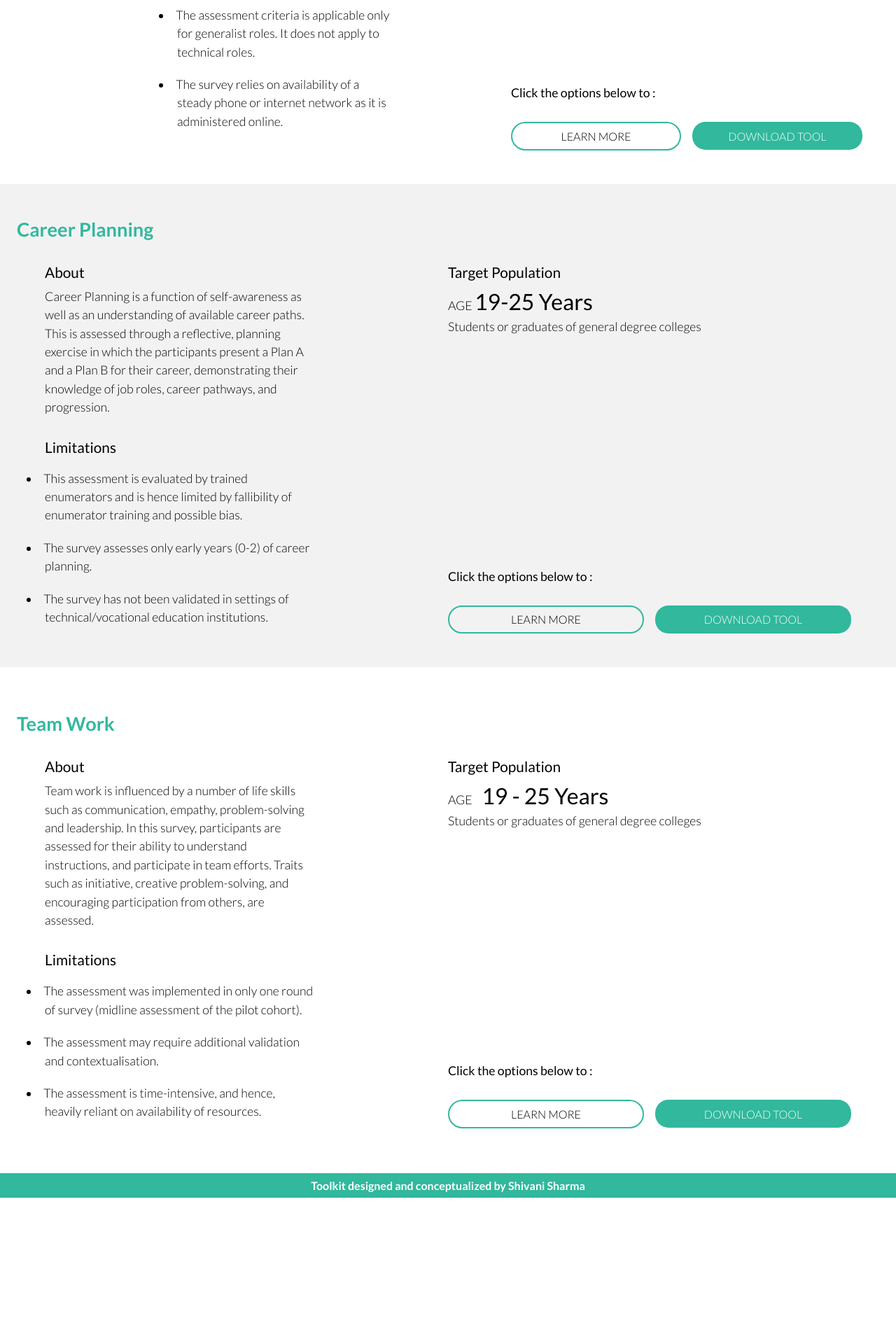
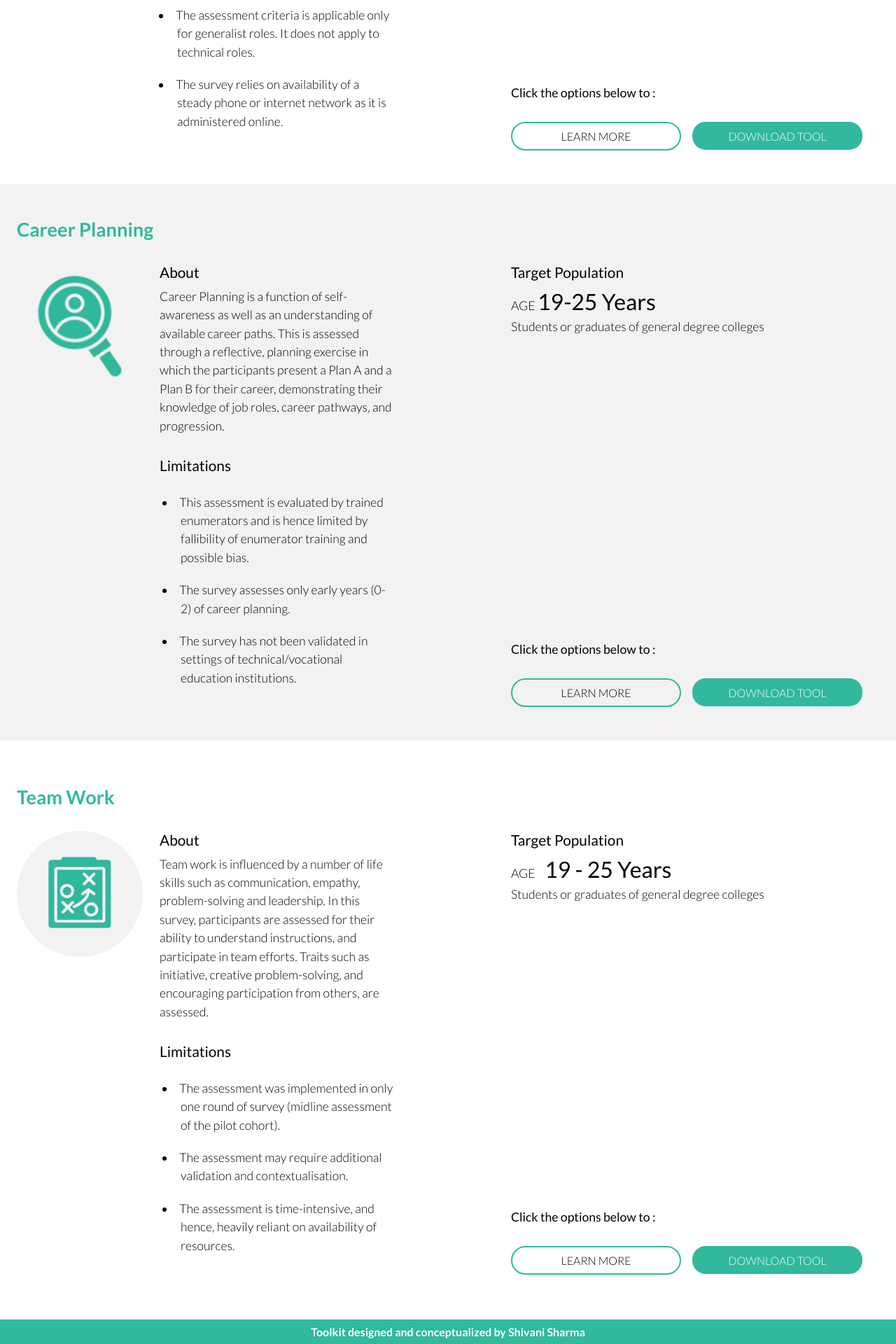
Before and after one commit to gitmedha/rct, a React (Create React App) app: page / in a window 1280 px wide. Shown: the part 1286-3206 px from the top of the page at 70% size. Before the commit the page ends 2997 px from the top, so only its background shows below. Built offline with nearby package versions, Linux system fonts and the light colour scheme.

Commit message:
added new icons

```diff
--- a/src/components/LandingPage/LandingPage.js
+++ b/src/components/LandingPage/LandingPage.js
@@ -11,6 +11,8 @@ import {
 import MedhaLogo from '../../assets/images/medhaLogo.png';
 import BannerPattern from '../../assets/images/BannerPattern.png';
 import InterviewIcon from '../../assets/images/interviewIcon.png';
+import planningIcon from '../../assets/images/planning.png';
+import teamWorkIcon from '../../assets/images/teamWork.png';
 
 
 
@@ -214,7 +216,11 @@ working to enhance career readiness skills in the school-to-work space.
            <div style={{ display:'flex', flexDirection:'column', justifyContent:'center', height:'100%', marginTop:'2rem', backgroundColor:'#f2f2f2', marginBottom:'2rem', paddingTop:'1rem', paddingBottom:'3rem'}}>
                 <Container className='secondary_section' maxWidth="xl">
                     <div className='accordion_header_sec' id="interview_skills_sec">Career Planning</div>
-                    <Container>
+                    <Grid item xs={12} display="flex" justifyContent="space-between">
+                        <Box>
+                            <img src={planningIcon} alt='planning logo' style={{height:'180px', width:'180px'}}/>
+                        </Box>
+                        <Container>
                         <Grid container display="flex" justifyContent="space-between">
                             <Grid item xs={12} sm={12} md={4} lg={4} xl={4}>
                                 <Box>
@@ -228,7 +234,8 @@ working to enhance career readiness skills in the school-to-work space.
 
                                     <div className='box_header_sec'> Limitations</div>
                                     <div className='box_body_sec'>
-                                        <li>
+                                    <ul style={{paddingLeft:'30px'}}>
+                                    <li>
                                         This assessment is evaluated by trained enumerators and is hence limited by fallibility of enumerator training and possible bias.
                                         </li>
                                         <li>
@@ -237,6 +244,9 @@ working to enhance career readiness skills in the school-to-work space.
                                         <li>
                                         The survey has not been validated in settings of technical/vocational education institutions.
                                         </li>
+
+</ul>
+
                                     </div>
                                 </Box>
 
@@ -298,12 +308,20 @@ working to enhance career readiness skills in the school-to-work space.
                         </Grid>
 
                     </Container>
+
+                    </Grid>
+
                 </Container>
            </div>
            <div style={{ display:'flex', flexDirection:'column', justifyContent:'center', height:'100%', marginTop:'2rem'}}>
                 <Container className='secondary_section' maxWidth="xl">
                     <div className='accordion_header_sec' id="interview_skills_sec">Team Work</div>
-                    <Container>
+
+                    <Grid item xs={12} display="flex" justifyContent="space-between">
+                        <Box>
+                            <img src={teamWorkIcon} alt="team work logo" style={{height:'180px', width:'180px'}}/>
+                        </Box>
+                        <Container>
                         <Grid container display="flex" justifyContent="space-between">
                             <Grid item xs={12} sm={12} md={4} lg={4} xl={4}>
                                 <Box>
@@ -317,6 +335,7 @@ working to enhance career readiness skills in the school-to-work space.
 
                                     <div className='box_header_sec'> Limitations</div>
                                     <div className='box_body_sec'>
+                                        <ul style={{paddingLeft:'30px'}}>
                                         <li>
                                         The assessment was implemented in only one round of survey (midline assessment of the pilot cohort).                                </li>
 
@@ -325,6 +344,9 @@ working to enhance career readiness skills in the school-to-work space.
                                         <li>
                                         The assessment is time-intensive, and hence, heavily reliant on availability of resources.
                                         </li>
+
+                                        </ul>
+
                                     </div>
                                 </Box>
 
@@ -386,6 +408,8 @@ working to enhance career readiness skills in the school-to-work space.
                         </Grid>
 
                     </Container>
+                    </Grid>
+
                 </Container>
            </div>
         <div className='footer_sec'>Toolkit designed and conceptualized by Shivani Sharma</div>
```
Also changed, not shown: src/assets/images/planning.png (added), src/assets/images/teamWork.png (added).
